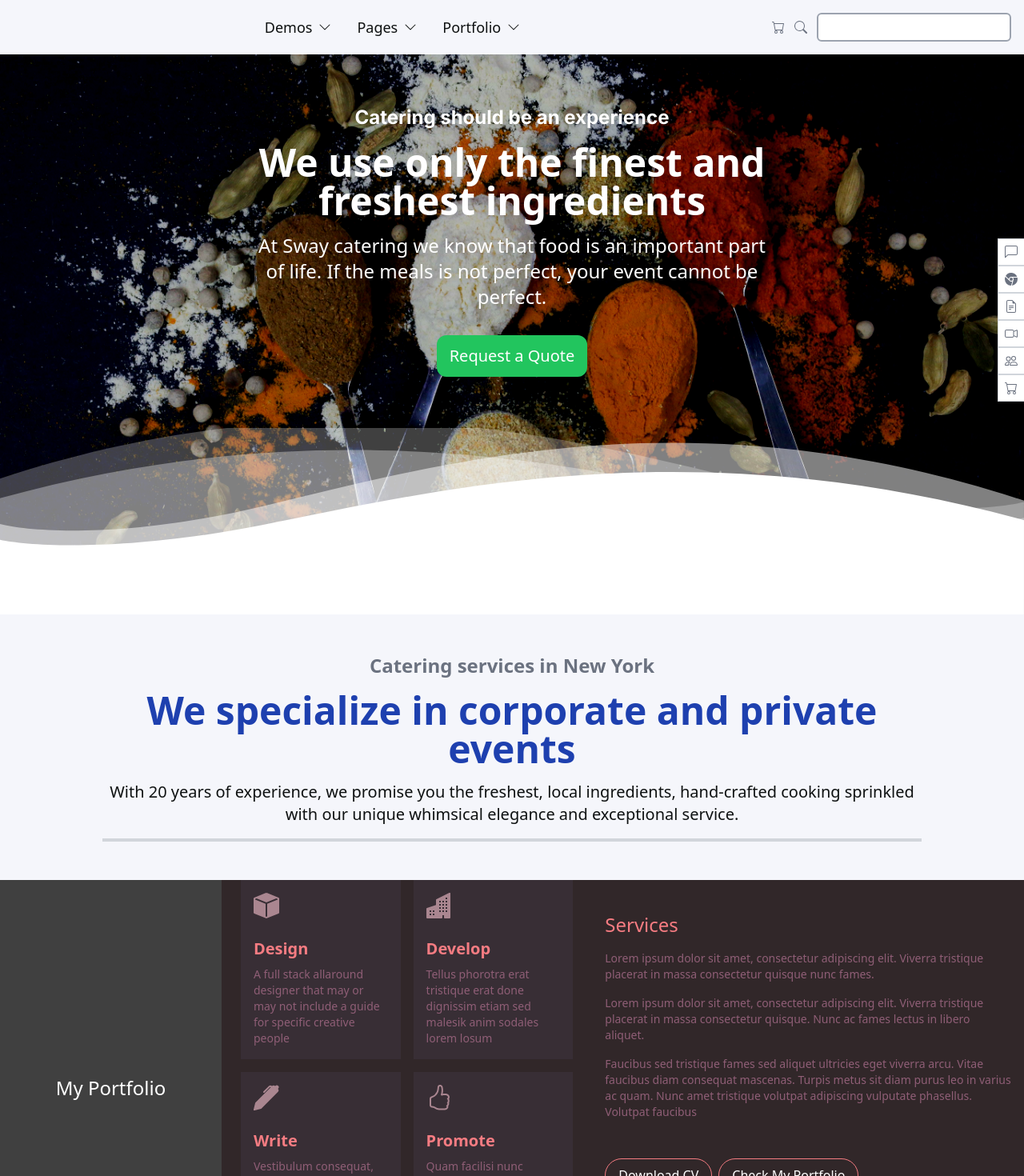
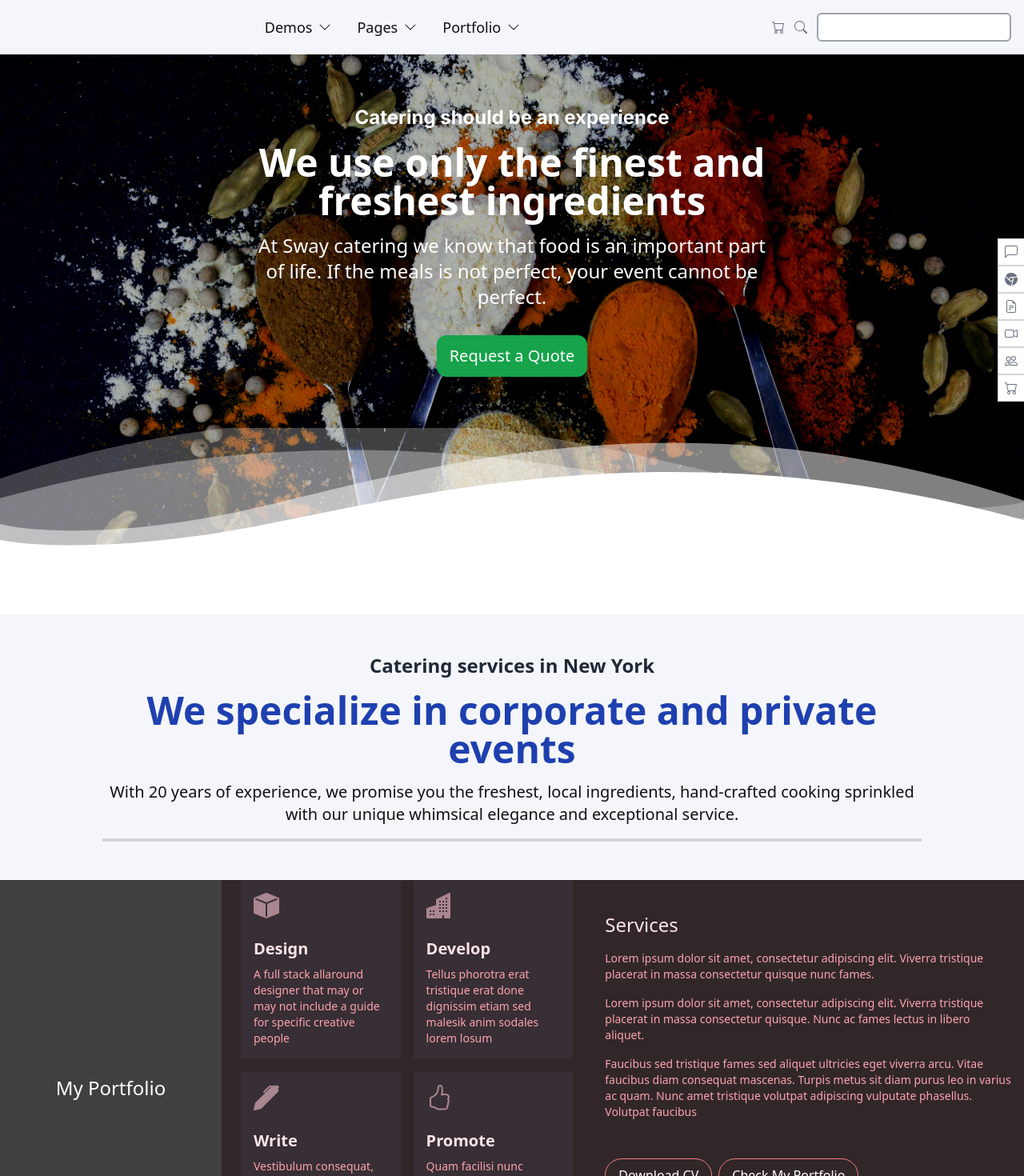
Before and after one commit to dannycahyo/flavorful-folios, a Next.js app: page / in a window 1280 px wide. Shown: the top 1470 px of the page at 80% size. Built offline with nearby package versions, Linux system fonts and the light colour scheme.

Commit message:
feat: Optimize the Accessibility of the page

```diff
--- a/src/components/home/CateringService/CateringService.tsx
+++ b/src/components/home/CateringService/CateringService.tsx
@@ -2,7 +2,7 @@ const CateringService = () => {
   return (
     <div className="flex justify-center items-center py-4 md:py-12">
       <div className="text-center w-4/5">
-        <h2 className="text-sm lg:text-xl xl:text-2xl font-bold mb-4 text-gray-500">
+        <h2 className="text-sm lg:text-xl xl:text-2xl font-bold mb-4 text-gray-800">
           Catering services in New York
         </h2>
         <h1 className="text-2xl sm:text-2xl lg:text-4xl xl:text-5xl font-bold text-blue-800">
--- a/src/components/home/Heroes/Heroes.tsx
+++ b/src/components/home/Heroes/Heroes.tsx
@@ -27,7 +27,10 @@ const Heroes = () => {
           At Sway catering we know that food is an important part of life. If
           the meals is not perfect, your event cannot be perfect.
         </p>
-        <button className="mt-8 px-2 md:px-4 py-2 md:py-3 bg-green-500 text-white text-sm md:text-xl rounded-xl">
+        <button
+          aria-label="Request a Quote"
+          className="mt-8 px-2 md:px-4 py-2 md:py-3 bg-green-600 text-white text-sm md:text-xl rounded-xl"
+        >
           Request a Quote
         </button>
       </div>
--- a/src/components/home/Portfolio/Portfolio.tsx
+++ b/src/components/home/Portfolio/Portfolio.tsx
@@ -16,18 +16,18 @@ const Portfolio = () => {
         {portfolios.map((portfolio) => (
           <div key={portfolio.title} className="bg-[#382E35] py-4 px-8 lg:px-4">
             {renderIcon(portfolio.iconName)}
-            <h2 className="text-xl mt-6 text-[#F67C82] font-bold">
+            <h2 className="text-xl mt-6 text-rose-100 font-bold">
               {portfolio.title}
             </h2>
-            <p className="mt-2 text-sm text-[#8f5e76]">
+            <p className="mt-2 text-sm text-rose-300">
               {portfolio.description}
             </p>
           </div>
         ))}
       </div>
       <div className="p-4">
-        <div className="flex flex-col space-y-4 text-[#8f5e76]">
-          <h2 className="text-2xl text-[#F67C82] mt-2 lg:mt-6">Services</h2>
+        <div className="flex flex-col space-y-4 text-rose-300">
+          <h2 className="text-2xl text-rose-100 mt-2 lg:mt-6">Services</h2>
           <p className="text-sm">
             Lorem ipsum dolor sit amet, consectetur adipiscing elit. Viverra
             tristique placerat in massa consectetur quisque nunc fames.
```
